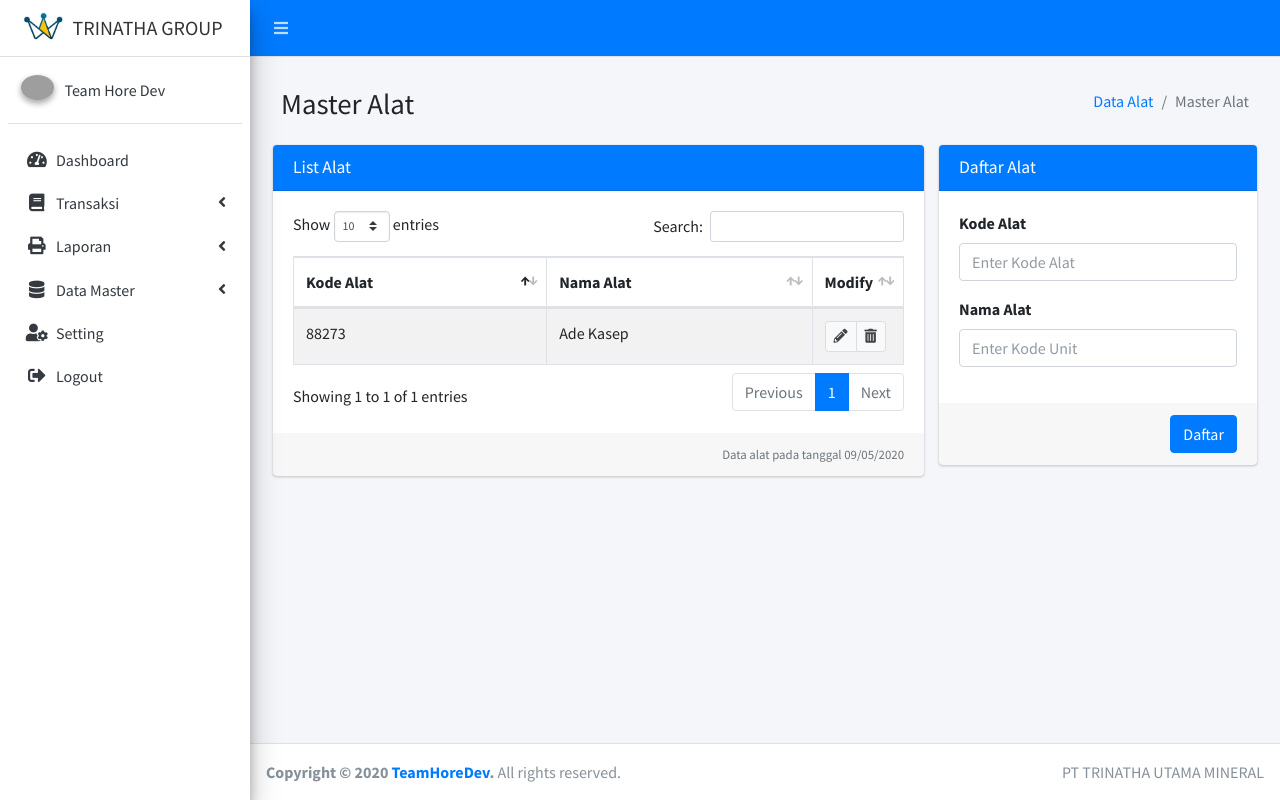
After one commit to TeamHoreDev/trinatha, a CodeIgniter app: page /database/alat in a window 1280 px wide. The commit adds this page. Run offline with CodeIgniter, Linux system fonts and the light colour scheme; grey boxes are pictures that could not be loaded.

Commit message:
Create Master Alat

```diff
--- /dev/null
+++ b/application/controllers/Alat.php
@@ -0,0 +1,19 @@
+<?php
+defined('BASEPATH') or exit('No direct script access allowed');
+
+class Alat extends CI_Controller
+{
+
+    public function __construct()
+    {
+        parent::__construct();
+    }
+
+
+    public function index()
+    {
+        $this->template->load('shared/index', 'alat/index');
+    }
+}
+
+/* End of file Alat.php */
--- /dev/null
+++ b/application/views/alat/index.php
@@ -0,0 +1,125 @@
+<!-- Content Header (Page header) -->
+<section class="content-header">
+    <div class="container-fluid">
+        <div class="row mb-2">
+            <div class="col-sm-6">
+                <h1>Master Alat</h1>
+            </div>
+            <div class="col-sm-6">
+                <ol class="breadcrumb float-sm-right">
+                    <li class="breadcrumb-item"><a href="#">Data Alat</a></li>
+                    <li class="breadcrumb-item active">Master Alat</li>
+                </ol>
+            </div>
+        </div>
+    </div><!-- /.container-fluid -->
+</section>
+<!-- Main content -->
+<section class="content">
+    <div class="container-fluid">
+        <div class="row">
+            <!-- left column -->
+            <div class="col-md-8">
+                <div class="card card-primary">
+                    <div class="card-header">
+                        <h3 class="card-title">List Alat</h3>
+                    </div>
+                    <!-- /.card-header -->
+                    <!-- card-body -->
+                    <div class="card-body">
+                        <table id="TabelUser" class="table table-bordered table-striped">
+                            <thead>
+                                <tr>
+                                    <th>Kode Alat</th>
+                                    <th>Nama Alat</th>
+                                    <th style="width: 10px">Modify</th>
+                                </tr>
+                            </thead>
+                            <tbody>
+                                <tr>
+                                    <td>88273</td>
+                                    <td>Ade Kasep
+                                    </td>
+                                    <td>
+                                        <div class="btn-group">
+                                            <button type="button" class="btn btn-default btn-sm" data-toggle="modal" data-target="#modal-detail" data-tolltip="tooltip" data-placement="top"
+                                            <button type="button" class="btn btn-default btn-sm"><i class="fas fa-pencil-alt" data-tolltip="tooltip" data-placement="top" title="Edit"></i></button>
+
+                                            <button type="button" class="btn btn-default btn-sm" data-toggle="modal" data-target="#modal-delete" data-tolltip="tooltip" data-placement="top" title="Delete"><i class="fas fa-trash-alt"></i></button>
+                                        </div>
+                                    </td>
+                                </tr>
+                        </table>
+                    </div>
+                    <!-- /.card-body -->
+                    <div class="card-footer">
+                        <small class="text-muted float-right">Data alat pada tanggal 09/05/2020</small>
+                    </div>
+                </div>
+                <!-- /.card -->
+            </div>
+            <div class="col">
+                <!-- general form elements -->
+                <div class="card card-primary">
+                    <div class="card-header">
+                        <h3 class="card-title">Daftar Alat</h3>
+                    </div>
+                    <!-- /.card-header -->
+                    <!-- form start -->
+                    <form role="form">
+                        <div class="card-body">
+                            <div class="form-group">
+                                <label for="KodeAlat">Kode Alat</label>
+                                <input type="text" class="form-control" id="KodeAlat" name="KodeAlat" placeholder="Enter Kode Alat">
+                            </div>
+                            <div class="form-group">
+                                <label for="NamaAlat">Nama Alat</label>
+                                <input type="text" class="form-control" id="NamaAlat" name="NamaAlat" placeholder="Enter Kode Unit">
+                            </div>
+
+
+                        </div>
+                        <!-- /.card-body -->
+                        <div class="card-footer">
+                            <button type="submit" class="btn btn-primary float-right">Daftar</button>
+                        </div>
+                    </form>
+                </div>
+                <!-- /.card -->
+            </div>
+        </div>
+    </div>
+</section>
+
+
+
+<div class="modal fade" id="modal-delete">
+    <div class="modal-dialog">
+        <div class="modal-content bg-danger">
+            <div class="modal-body text-center">
+
+                <b class="h4">Apakah anda yakin?</b>
+                <p>data akan dihapus permanen!</p>
+            </div>
+            <div class="modal-footer justify-content-between">
+                <button type="button" class="btn btn-outline-light" data-dismiss="modal">Batal</button>
+                <button type="button" class="btn btn-outline-light">Hapus</button>
+            </div>
+        </div>
+        <!-- /.modal-content -->
+    </div>
+    <!-- /.modal-dialog -->
+</div>
+<!-- /.modal -->
+
+
+<!-- page script -->
+<script>
+    $(document).ready(function() {
+        $('#TabelUser').DataTable();
+        $('[data-tolltip="tooltip"]').tooltip({
+            trigger: "hover"
+        })
+
+    });
+</script>
--- a/application/views/shared/index.php
+++ b/application/views/shared/index.php
@@ -131,7 +131,7 @@ scratch. This page gets rid of all links and provides the needed markup only.
               </a>
               <ul class="nav nav-treeview">
                 <li class="nav-item">
-                  <a href="#" class="nav-link">
+                  <a href="<?= base_url('alat') ?>" class="nav-link <?php echo $this->uri->segment(1) == 'alat' ? 'active' : '' ?>">
                     <i class="far fa-circle nav-icon"></i>
                     <p>Master Alat</p>
                   </a>
```
